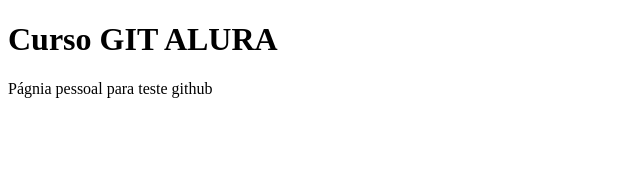
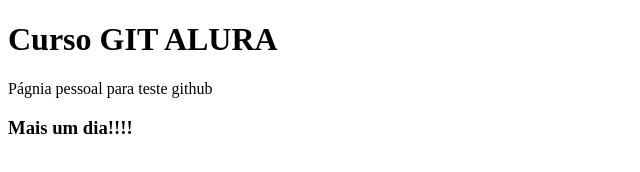
Before and after one commit to fchiarello/curso-git, a plain HTML site: page index.html in a window 1280 px wide. Shown: the whole page, without its empty margins (0-640 px from the left). Drawn offline with Linux system fonts and the light colour scheme.

Commit message:
h3 adicionado

```diff
--- a/index.html
+++ b/index.html
@@ -5,6 +5,7 @@
 
 		<h1>Curso GIT ALURA</h1>
 		<p>Págnia pessoal para teste github</p>
+		<h3>Mais um dia!!!!</h3>
 </head>
 <body>
 
```
